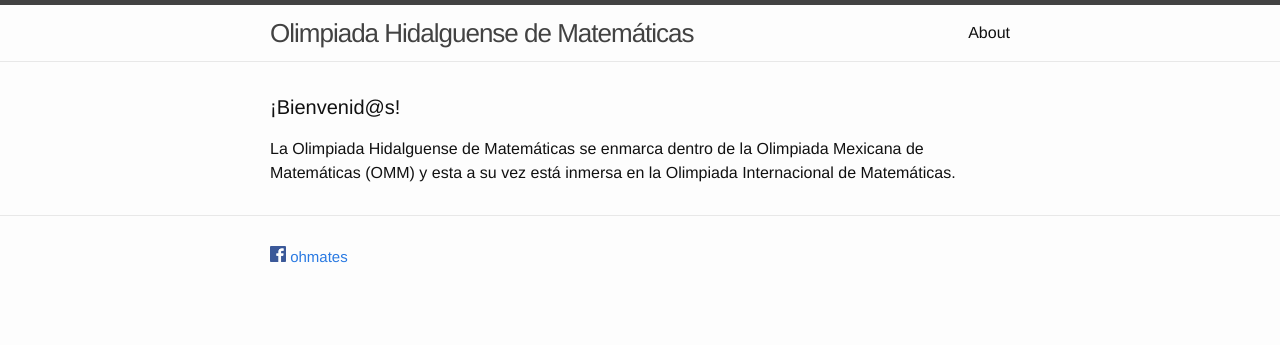
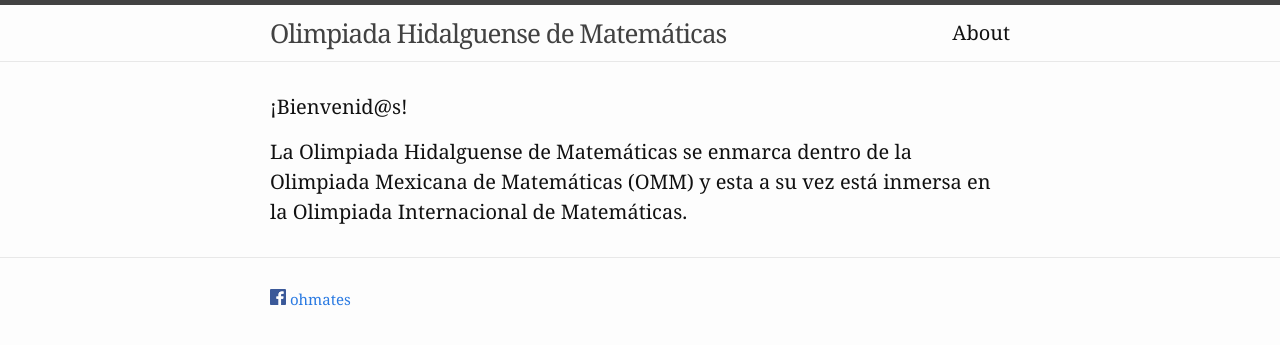
Before and after one commit to rvf0068/pagina-olimpiada, a Jekyll site: the page built from index.html, in a window 1280 px wide. Shown: the top 345 px of the page. Built offline with Jekyll 4.4.1, drawn with Linux system fonts in a browser that asks for light colours.

Commit message:
Change main font

```diff
--- a/css/main.scss
+++ b/css/main.scss
@@ -6,8 +6,8 @@
 
 
 // Our variables
-$base-font-family: Helvetica, Arial, sans-serif;
-$base-font-size:   16px;
+$base-font-family: Georgia, serif;
+$base-font-size:   20px;
 $small-font-size:  $base-font-size * 0.875;
 $base-line-height: 1.5;
 
```
